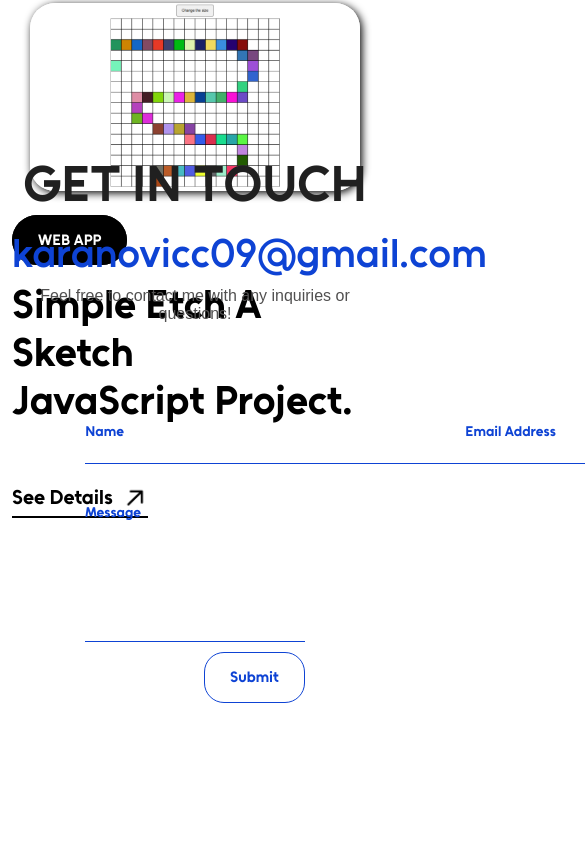
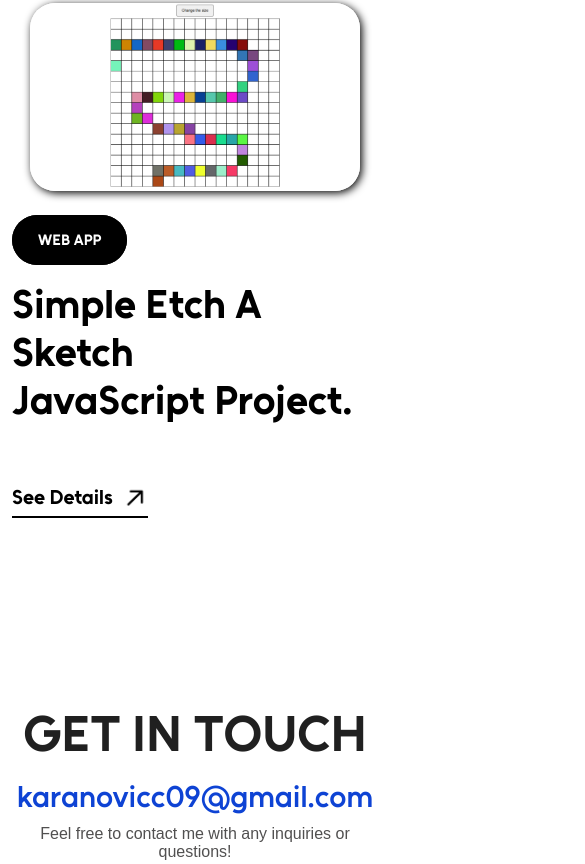
Before and after one commit to karnex7/karnex7.github.io, a website: page index.html in a window 390 px wide. Shown: the part 5084-5948 px from the top of the page, 585 px wide, since content can reach past the window. Before the commit the page ends 5887 px from the top, so only its background shows below. Drawn offline with nearby package versions, Linux system fonts and the light colour scheme.

Commit message:
Add files via upload

```diff
--- a/css/responsive.css
+++ b/css/responsive.css
@@ -29,6 +29,16 @@
 
     .projects{
         margin-top: 500px;
+    }
+
+    .contact form .input-content{
+        width: 100%;
+        justify-content: space-between;
+        row-gap: 20px;
+    }
+
+    .contact form .input-content .small-label input{
+        width: 300px;
     }
 }
 
@@ -83,11 +93,19 @@
         justify-content: space-between;
         column-gap: 100px;
     }
+
+    .contact{
+        margin-top: 800px;
+    }
+
+    .contact form .input-content .small-label input{
+        width: 250px;
+    }
 }
 
 @media only screen and (max-width: 992px){
     .projects{
-        margin-top: 700px;
+        margin-top: 750px;
     }
 
     .projects .project-container .projects-card{
@@ -112,6 +130,14 @@
     .projects .project-container .projects-card .project-text h2{
         font-size: 40px;
     }
+
+    .contact{
+        margin-top: 1750px;
+    }
+
+    .contact form{
+        width: 80%;
+    }
 }
 
 @media only screen and (max-width: 768px){
@@ -126,6 +152,14 @@
     #particles-js{
         height: 1220px;
     }
+
+    .contact{
+        margin-top: 1800px;
+    }
+
+    .contact form{
+        width: 100%;
+    }
 }
 
 @media only screen and (max-width: 576px){
@@ -139,17 +173,48 @@
     }
 
     #particles-js{
-        height: 1050px;
+        height: 1100px;
     }
 
     .about{
         margin-top: 20px;
+    }
+
+    .contact form{
+        margin-top: 50px;
+    }
+
+    .contact form .input-content{
+        flex-direction: column;
+        width: 100%;
+    }
+
+    .contact form .input-content .small-label label{
+        margin-top: 40px;
+    }
+
+    .contact form .input-content .small-label input{
+        width: 100%;
+    }
+}
+
+@media only screen and (max-width: 525px){
+    .contact{
+        margin-top: 1700px;
     }
 }
 
 @media only screen and (max-width: 489px){
     .projects{
         margin-top: 1550px;
+    }
+
+    .contact{
+        margin-top: 1650px;
+    }
+
+    .contact .contact-heading h2{
+        font-size: 30px;
     }
 }
 
@@ -200,6 +265,20 @@
     .projects{
         margin-top: 1850px;
     }
+
+    .contact{
+        margin-top: 1550px;
+    }
+
+    .contact .contact-heading h2{
+        font-size: 23px;
+    }
+}
+
+@media only screen and (max-width: 364px){
+    .contact{
+        margin-top: 1650px;
+    }
 }
 
 @media only screen and (max-width: 356px){
@@ -211,6 +290,10 @@
 @media only screen and (max-width: 340px){
     .projects{
         margin-top: 1950px;
+    }
+
+    .contact{
+        margin-top: 1700px;
     }
 }
 
--- a/css/style.css
+++ b/css/style.css
@@ -391,6 +391,7 @@ canvas{
   display: flex;
   flex-direction: row;
   justify-content: space-between;
+  column-gap: 20px;
 }
 
 .contact form .input-content .small-label{
@@ -414,8 +415,8 @@ canvas{
 }
 
 .contact form .input-content .contact-inputs:focus{
-    outline: none;
-    border-bottom: 2px solid #0e43d4;
+  outline: none;
+  border-bottom: 2px solid #0e43d4;
 }
 
 .contact form textarea{
```
